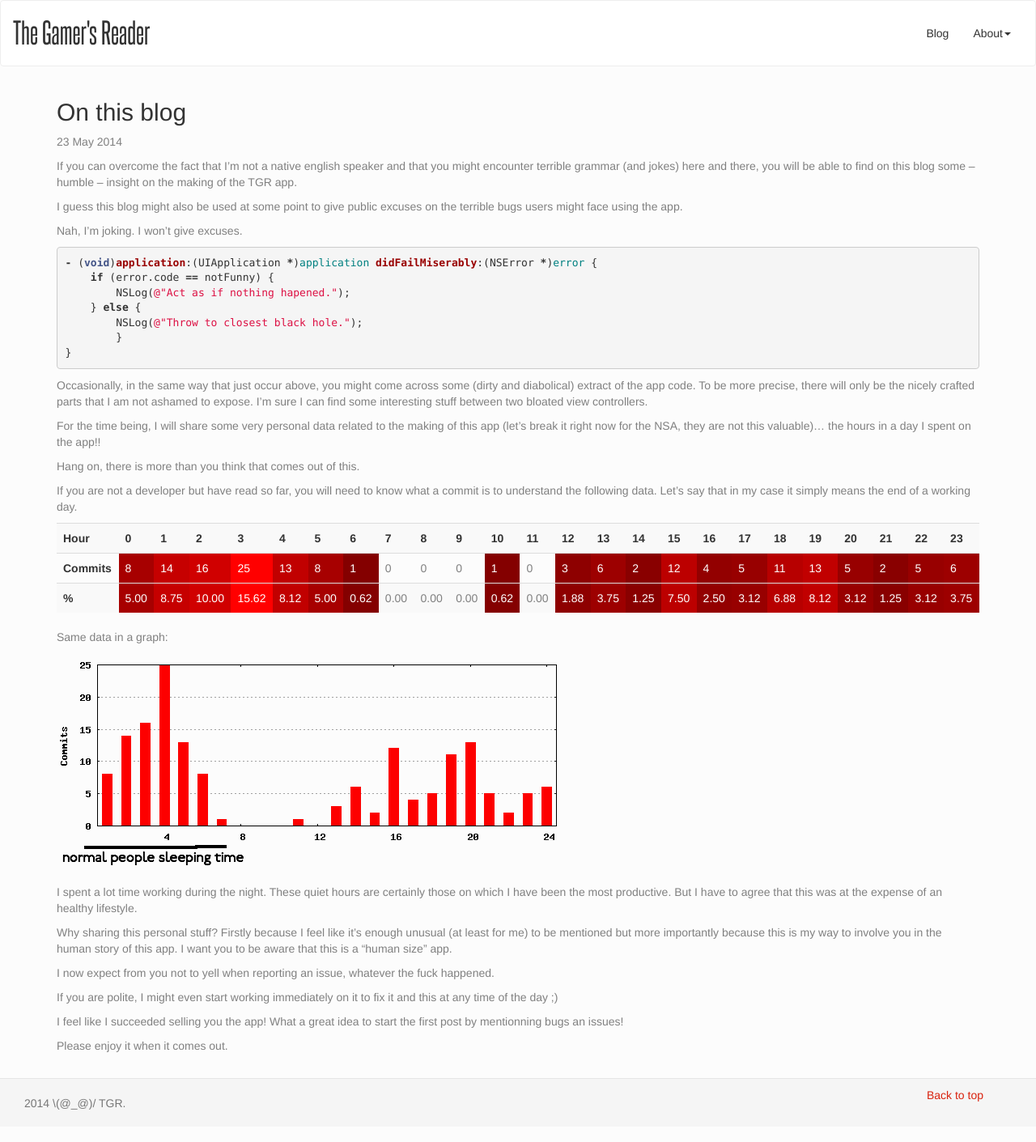
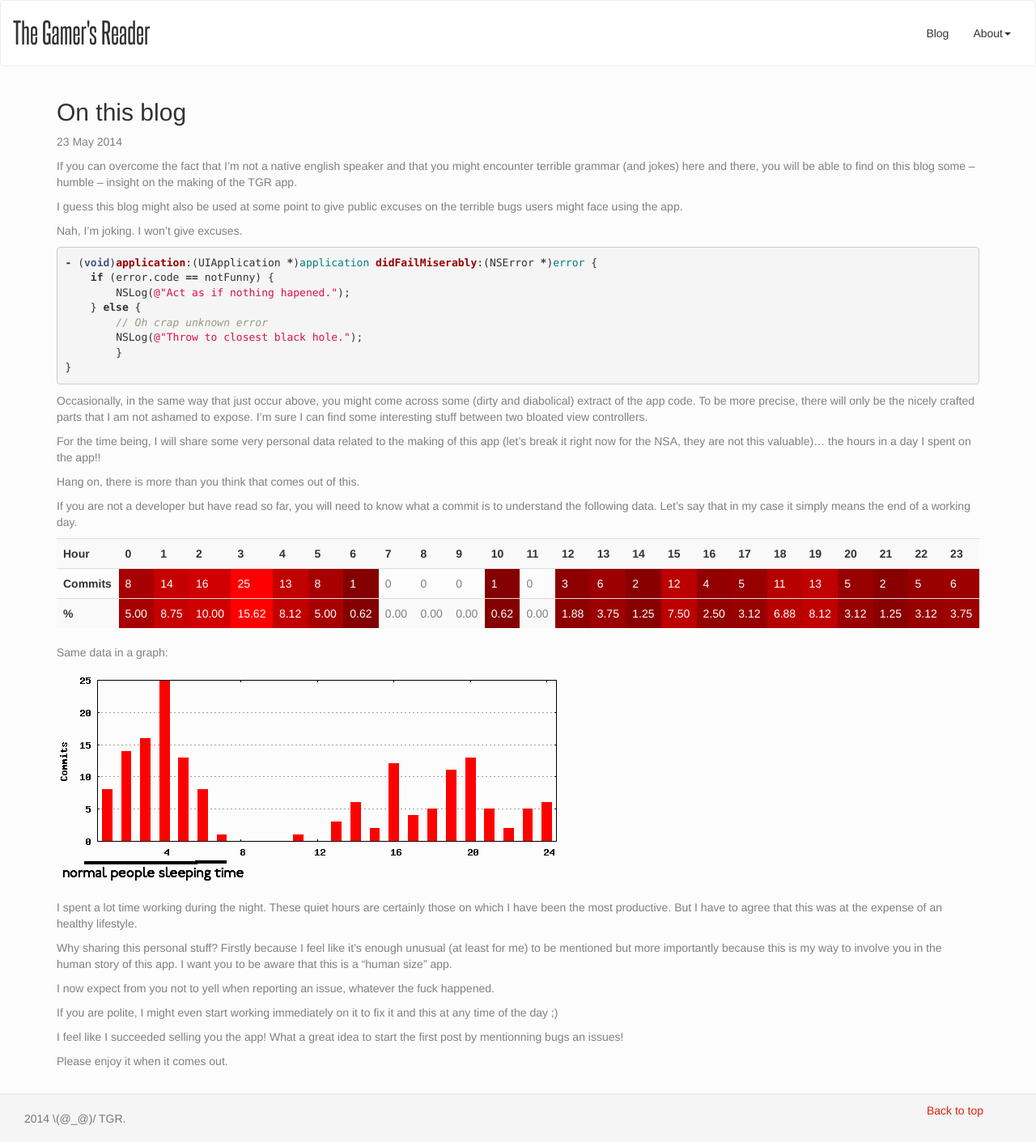
Before and after one commit to Bluezen/TGR-website, a Jekyll site: the page built from _posts/2014-05-23-on-this-blog.markdown, in a window 1280 px wide. Shown: the whole page at 81% size. Built offline with Jekyll 4.4.1, drawn with Linux system fonts in a browser that asks for light colours; nearby versions of some CDN libraries; Markdown is read by kramdown in place of the engine named in the settings; a script that is not in the unit is left out.

Commit message:
update blog

```diff
--- a/_includes/head.html
+++ b/_includes/head.html
@@ -32,7 +32,7 @@
 <link rel="stylesheet" href="{{ site.url }}/assets/css/steelfishFont.css">
 
 <!--Favicon-->
-<link href="{{ site.url }}/assets/favicon.ico" rel="icon" type="image/x-icon" />
+<link href="{{ site.url }}/assets/favicon.ico" rel="shortcut icon" type="image/x-icon" />
 
 <!-- Bootstrap -->
 <link href="{{ site.url }}/assets/bootstrap/css/bootstrap.min.css" rel="stylesheet">
--- a/_posts/2014-05-23-on-this-blog.markdown
+++ b/_posts/2014-05-23-on-this-blog.markdown
@@ -20,6 +20,7 @@
     if (error.code == notFunny) {
         NSLog(@"Act as if nothing hapened.");
     } else {
+        // Oh crap unknown error
         NSLog(@"Throw to closest black hole.");
 	}
 }
```
